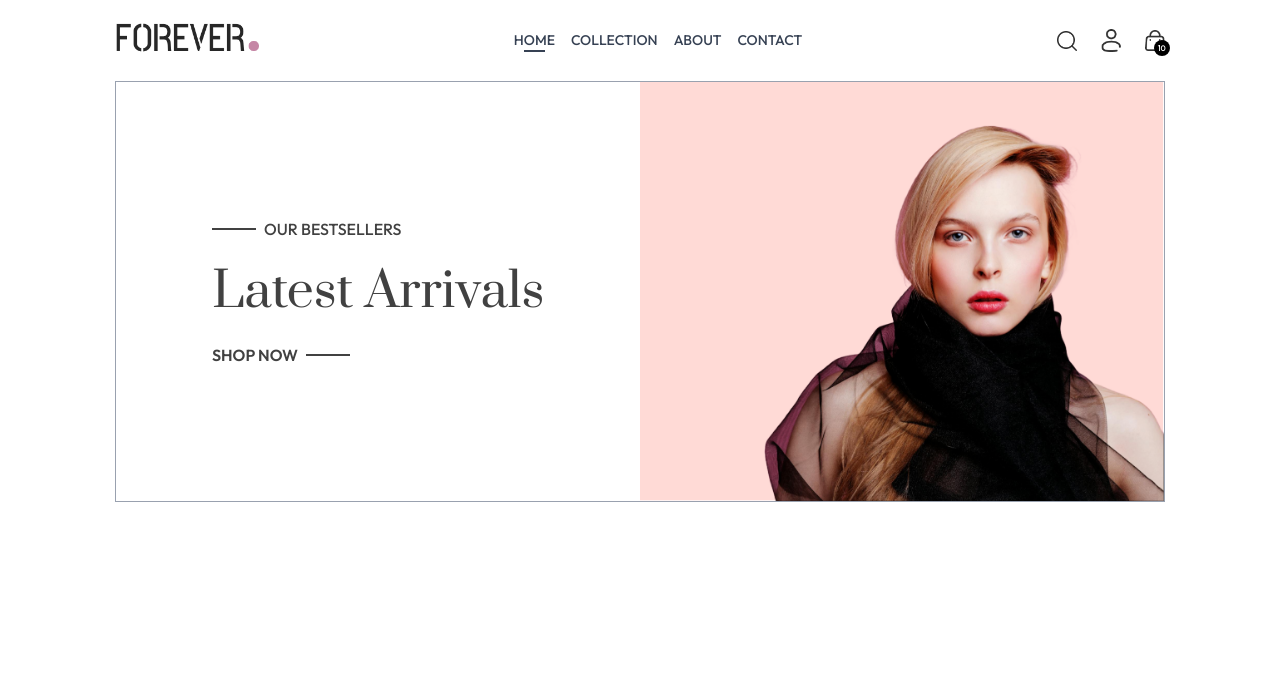
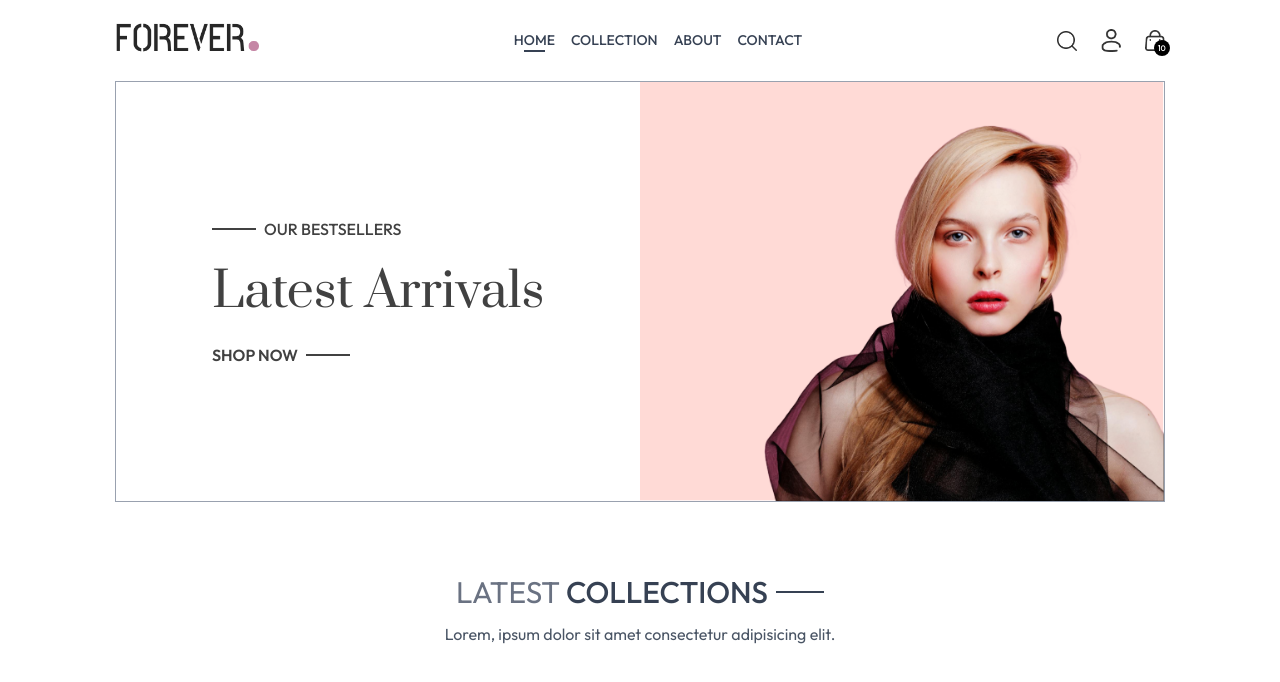
Before and after one commit to ehasun15019/MERN-stack-E-store-ForEver, a React app in the folder frontend/: page / in a window 1280 px wide. Shown: the top 682 px of the page. Built offline with nearby package versions, Linux system fonts and the light colour scheme; the HTML template or start-up script is replaced by a standard one.

Commit message:
13june-2025

```diff
--- a/frontend/src/components/LatestCollection.jsx
+++ b/frontend/src/components/LatestCollection.jsx
@@ -1,14 +1,18 @@
 import React, { useContext } from "react";
 import { ShopContext } from "../context/ShopContext";
+import Title from "./Title";
 
 const LatestCollection = () => {
   const { products } = useContext(ShopContext);
 
-  console.log(products);
-
   return (
-    <div>
-      <h3></h3>
+    <div className="my-10">
+      <div className="text-center py-8 text-3xl">
+        <Title text1={"LATEST"} text2={"COLLECTIONS"} />
+        <p className="w-3/4 m-auto text-xs sm:text-sm md:text-base text-gray-600">
+          Lorem, ipsum dolor sit amet consectetur adipisicing elit.
+        </p>
+      </div>
     </div>
   );
 };
--- /dev/null
+++ b/frontend/src/components/Title.jsx
@@ -0,0 +1,14 @@
+import React from "react";
+
+const Title = ({ text1, text2 }) => {
+  return (
+    <div className="inline-flex gap-2 items-center mb-3">
+      <p className="text-gray-500">
+        {text1} <span className="text-gray-700 font-medium">{text2}</span>
+      </p>
+      <p className="w-8 sm:w-12 h-[2px] bg-gray-700"></p>
+    </div>
+  );
+};
+
+export default Title;
```
